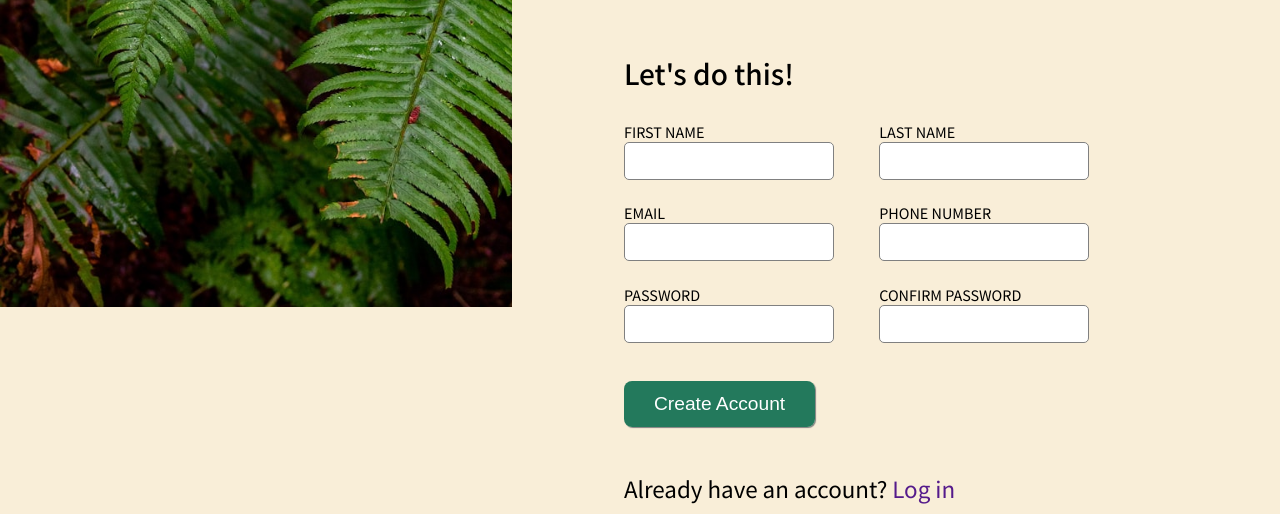
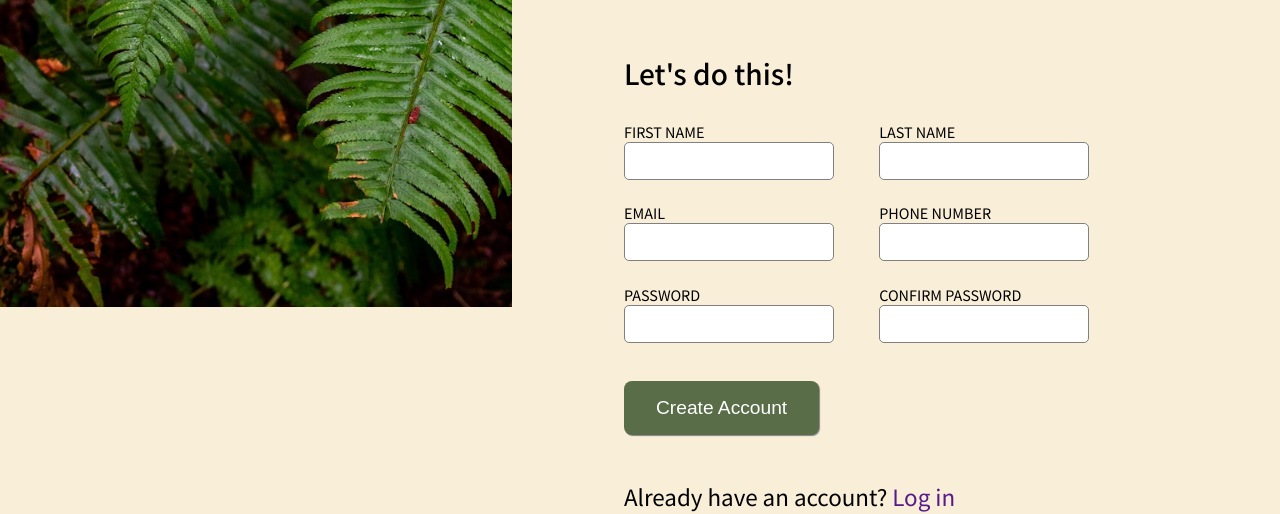
Before and after one commit to andregoobloo/sign-up-form, a plain HTML site: page index.html in a window 1280 px wide. Shown: the part 493-1007 px from the top of the page. Drawn offline with Linux system fonts and the light colour scheme.

Commit message:
Minor css adjustments

```diff
--- a/style.css
+++ b/style.css
@@ -81,10 +81,10 @@ fieldset legend {
 }
 
 .submit-btn {
-  background-color: rgba(13, 109, 79, 0.9);
+  background-color: #596d48;
   color: white;
   font-size: 1.2rem;
-  padding: 12px 30px;
+  padding: 16px 32px;
   border: none;
   border-radius: 8px;
   box-shadow: 1px 1px 1px grey;
```
